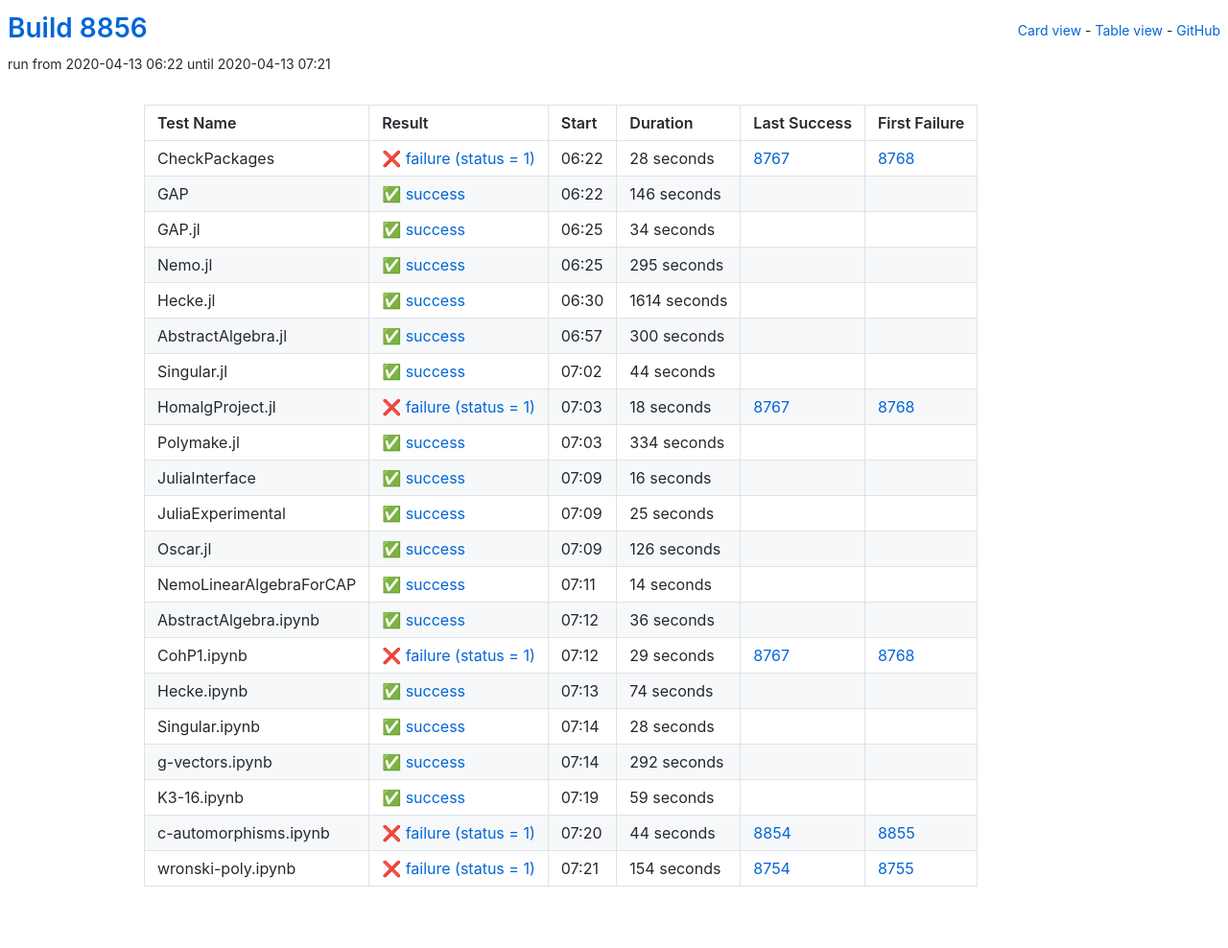
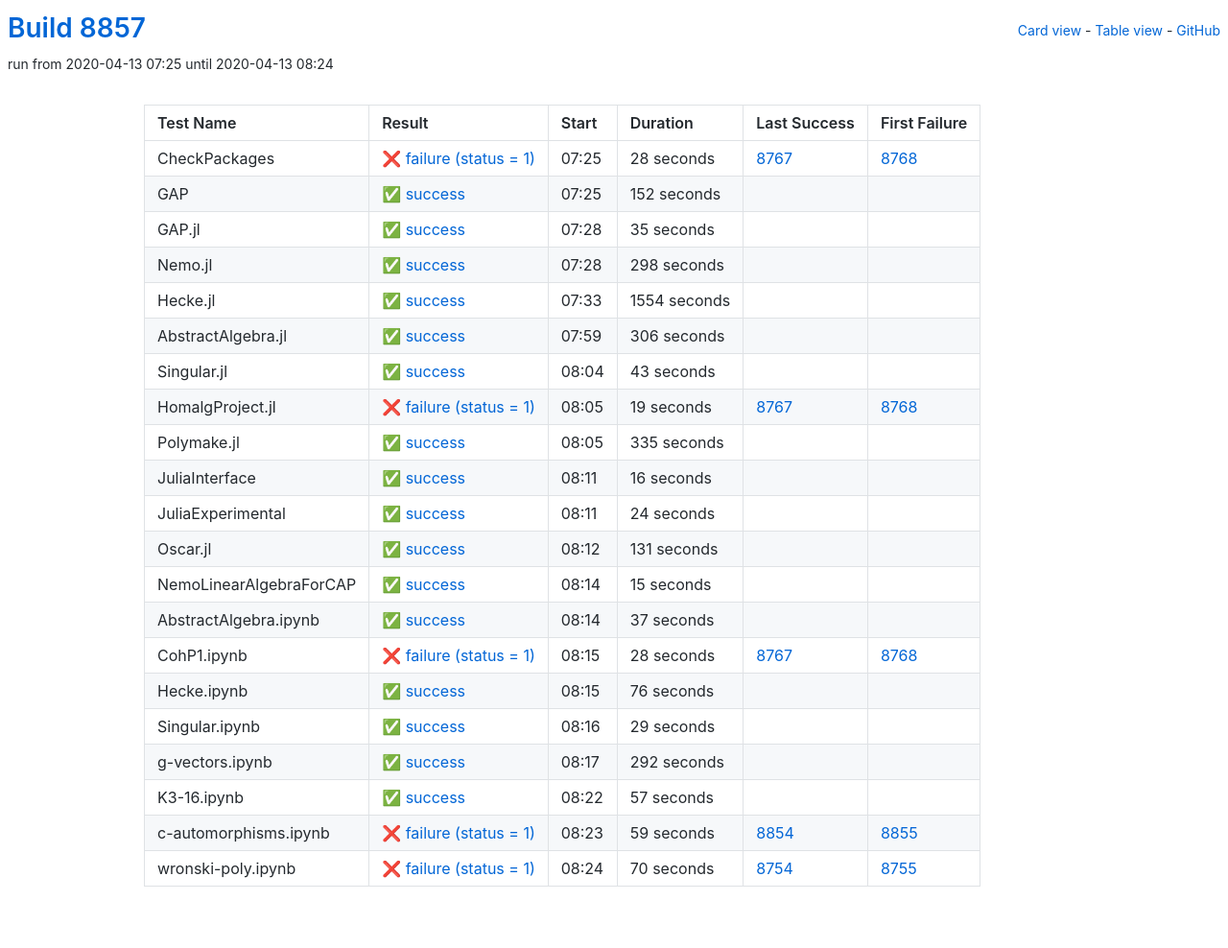
Before and after one commit to oscar-system/oscar-ci-status, a Jekyll site: the page built from table.html, in a window 1280 px wide. Shown: the whole page at 96% size. Built offline with Jekyll 4.4.1, drawn with Linux system fonts in a browser that asks for light colours.

Commit message:
Build 8857

```diff
--- a/_data/ci.yml
+++ b/_data/ci.yml
@@ -1,5 +1,5 @@
-build: 8856
-build_url: https://oscarci.mathematik.uni-kl.de/job/oscar/8856/
+build: 8857
+build_url: https://oscarci.mathematik.uni-kl.de/job/oscar/8857/
 job: oscar
 tests:
 - duration: 28
@@ -8,97 +8,97 @@
   first_failure_url: https://oscarci.mathematik.uni-kl.de/job/oscar/8768/
   last_success: 8767
   last_success_url: https://oscarci.mathematik.uni-kl.de/job/oscar/8767/
-  log: https://oscarci.mathematik.uni-kl.de/job/oscar/8856/artifact/logs/build-8856/CheckPackages.log
+  log: https://oscarci.mathematik.uni-kl.de/job/oscar/8857/artifact/logs/build-8857/CheckPackages.log
   name: CheckPackages
-  start: 2020-04-13 06:22
+  start: 2020-04-13 07:25
   status: failure
   success: false
-- duration: 146
+- duration: 152
   exitcode: 0
   first_failure: false
   first_failure_url: null
   last_success: false
   last_success_url: null
-  log: https://oscarci.mathematik.uni-kl.de/job/oscar/8856/artifact/logs/build-8856/GAP.log
+  log: https://oscarci.mathematik.uni-kl.de/job/oscar/8857/artifact/logs/build-8857/GAP.log
   name: GAP
-  start: 2020-04-13 06:22
+  start: 2020-04-13 07:25
   status: success
   success: true
-- duration: 34
+- duration: 35
   exitcode: 0
   first_failure: false
   first_failure_url: null
   last_success: false
   last_success_url: null
-  log: https://oscarci.mathematik.uni-kl.de/job/oscar/8856/artifact/logs/build-8856/GAP.jl.log
+  log: https://oscarci.mathematik.uni-kl.de/job/oscar/8857/artifact/logs/build-8857/GAP.jl.log
   name: GAP.jl
-  start: 2020-04-13 06:25
+  start: 2020-04-13 07:28
   status: success
   success: true
-- duration: 295
+- duration: 298
   exitcode: 0
   first_failure: false
   first_failure_url: null
   last_success: false
   last_success_url: null
-  log: https://oscarci.mathematik.uni-kl.de/job/oscar/8856/artifact/logs/build-8856/Nemo.jl.log
+  log: https://oscarci.mathematik.uni-kl.de/job/oscar/8857/artifact/logs/build-8857/Nemo.jl.log
   name: Nemo.jl
-  start: 2020-04-13 06:25
+  start: 2020-04-13 07:28
   status: success
   success: true
-- duration: 1614
+- duration: 1554
   exitcode: 0
   first_failure: false
   first_failure_url: null
   last_success: false
   last_success_url: null
-  log: https://oscarci.mathematik.uni-kl.de/job/oscar/8856/artifact/logs/build-8856/Hecke.jl.log
+  log: https://oscarci.mathematik.uni-kl.de/job/oscar/8857/artifact/logs/build-8857/Hecke.jl.log
   name: Hecke.jl
-  start: 2020-04-13 06:30
+  start: 2020-04-13 07:33
   status: success
   success: true
-- duration: 300
+- duration: 306
   exitcode: 0
   first_failure: false
   first_failure_url: null
   last_success: false
   last_success_url: null
-  log: https://oscarci.mathematik.uni-kl.de/job/oscar/8856/artifact/logs/build-8856/AbstractAlgebra.jl.log
+  log: https://oscarci.mathematik.uni-kl.de/job/oscar/8857/artifact/logs/build-8857/AbstractAlgebra.jl.log
   name: AbstractAlgebra.jl
-  start: 2020-04-13 06:57
+  start: 2020-04-13 07:59
   status: success
   success: true
-- duration: 44
+- duration: 43
   exitcode: 0
   first_failure: false
   first_failure_url: null
   last_success: false
   last_success_url: null
-  log: https://oscarci.mathematik.uni-kl.de/job/oscar/8856/artifact/logs/build-8856/Singular.jl.log
+  log: https://oscarci.mathematik.uni-kl.de/job/oscar/8857/artifact/logs/build-8857/Singular.jl.log
   name: Singular.jl
-  start: 2020-04-13 07:02
+  start: 2020-04-13 08:04
   status: success
   success: true
-- duration: 18
+- duration: 19
   exitcode: 1
   first_failure: 8768
   first_failure_url: https://oscarci.mathematik.uni-kl.de/job/oscar/8768/
   last_success: 8767
   last_success_url: https://oscarci.mathematik.uni-kl.de/job/oscar/8767/
-  log: https://oscarci.mathematik.uni-kl.de/job/oscar/8856/artifact/logs/build-8856/HomalgProject.jl.log
+  log: https://oscarci.mathematik.uni-kl.de/job/oscar/8857/artifact/logs/build-8857/HomalgProject.jl.log
   name: HomalgProject.jl
-  start: 2020-04-13 07:03
+  start: 2020-04-13 08:05
   status: failure
   success: false
-- duration: 334
+- duration: 335
   exitcode: 0
   first_failure: false
   first_failure_url: null
   last_success: false
   last_success_url: null
-  log: https://oscarci.mathematik.uni-kl.de/job/oscar/8856/artifact/logs/build-8856/Polymake.jl.log
+  log: https://oscarci.mathematik.uni-kl.de/job/oscar/8857/artifact/logs/build-8857/Polymake.jl.log
   name: Polymake.jl
-  start: 2020-04-13 07:03
+  start: 2020-04-13 08:05
   status: success
   success: true
 - duration: 16
@@ -107,86 +107,86 @@
   first_failure_url: null
   last_success: false
   last_success_url: null
-  log: https://oscarci.mathematik.uni-kl.de/job/oscar/8856/artifact/logs/build-8856/JuliaInterface.log
+  log: https://oscarci.mathematik.uni-kl.de/job/oscar/8857/artifact/logs/build-8857/JuliaInterface.log
   name: JuliaInterface
-  start: 2020-04-13 07:09
+  start: 2020-04-13 08:11
   status: success
   success: true
-- duration: 25
+- duration: 24
   exitcode: 0
   first_failure: false
   first_failure_url: null
   last_success: false
   last_success_url: null
-  log: https://oscarci.mathematik.uni-kl.de/job/oscar/8856/artifact/logs/build-8856/JuliaExperimental.log
+  log: https://oscarci.mathematik.uni-kl.de/job/oscar/8857/artifact/logs/build-8857/JuliaExperimental.log
   name: JuliaExperimental
-  start: 2020-04-13 07:09
+  start: 2020-04-13 08:11
   status: success
   success: true
-- duration: 126
+- duration: 131
   exitcode: 0
   first_failure: false
   first_failure_url: null
   last_success: false
   last_success_url: null
-  log: https://oscarci.mathematik.uni-kl.de/job/oscar/8856/artifact/logs/build-8856/Oscar.jl.log
+  log: https://oscarci.mathematik.uni-kl.de/job/oscar/8857/artifact/logs/build-8857/Oscar.jl.log
   name: Oscar.jl
-  start: 2020-04-13 07:09
+  start: 2020-04-13 08:12
   status: success
   success: true
-- duration: 14
+- duration: 15
   exitcode: 0
   first_failure: false
   first_failure_url: null
   last_success: false
   last_success_url: null
-  log: https://oscarci.mathematik.uni-kl.de/job/oscar/8856/artifact/logs/build-8856/NemoLinearAlgebraForCAP.log
+  log: https://oscarci.mathematik.uni-kl.de/job/oscar/8857/artifact/logs/build-8857/NemoLinearAlgebraForCAP.log
   name: NemoLinearAlgebraForCAP
-  start: 2020-04-13 07:11
+  start: 2020-04-13 08:14
   status: success
   success: true
-- duration: 36
+- duration: 37
   exitcode: 0
   first_failure: false
   first_failure_url: null
   last_success: false
   last_success_url: null
-  log: https://oscarci.mathematik.uni-kl.de/job/oscar/8856/artifact/logs/build-8856/AbstractAlgebra.ipynb.log
+  log: https://oscarci.mathematik.uni-kl.de/job/oscar/8857/artifact/logs/build-8857/AbstractAlgebra.ipynb.log
   name: AbstractAlgebra.ipynb
-  start: 2020-04-13 07:12
+  start: 2020-04-13 08:14
   status: success
   success: true
-- duration: 29
+- duration: 28
   exitcode: 1
   first_failure: 8768
   first_failure_url: https://oscarci.mathematik.uni-kl.de/job/oscar/8768/
   last_success: 8767
   last_success_url: https://oscarci.mathematik.uni-kl.de/job/oscar/8767/
-  log: https://oscarci.mathematik.uni-kl.de/job/oscar/8856/artifact/logs/build-8856/CohP1.ipynb.log
+  log: https://oscarci.mathematik.uni-kl.de/job/oscar/8857/artifact/logs/build-8857/CohP1.ipynb.log
   name: CohP1.ipynb
-  start: 2020-04-13 07:12
+  start: 2020-04-13 08:15
   status: failure
   success: false
-- duration: 74
+- duration: 76
   exitcode: 0
   first_failure: false
   first_failure_url: null
   last_success: false
   last_success_url: null
-  log: https://oscarci.mathematik.uni-kl.de/job/oscar/8856/artifact/logs/build-8856/Hecke.ipynb.log
+  log: https://oscarci.mathematik.uni-kl.de/job/oscar/8857/artifact/logs/build-8857/Hecke.ipynb.log
   name: Hecke.ipynb
-  start: 2020-04-13 07:13
+  start: 2020-04-13 08:15
   status: success
   success: true
-- duration: 28
+- duration: 29
   exitcode: 0
   first_failure: false
   first_failure_url: null
   last_success: false
   last_success_url: null
-  log: https://oscarci.mathematik.uni-kl.de/job/oscar/8856/artifact/logs/build-8856/Singular.ipynb.log
+  log: https://oscarci.mathematik.uni-kl.de/job/oscar/8857/artifact/logs/build-8857/Singular.ipynb.log
   name: Singular.ipynb
-  start: 2020-04-13 07:14
+  start: 2020-04-13 08:16
   status: success
   success: true
 - duration: 292
@@ -195,41 +195,41 @@
   first_failure_url: null
   last_success: false
   last_success_url: null
-  log: https://oscarci.mathematik.uni-kl.de/job/oscar/8856/artifact/logs/build-8856/g-vectors.ipynb.log
+  log: https://oscarci.mathematik.uni-kl.de/job/oscar/8857/artifact/logs/build-8857/g-vectors.ipynb.log
   name: g-vectors.ipynb
-  start: 2020-04-13 07:14
+  start: 2020-04-13 08:17
   status: success
   success: true
-- duration: 59
+- duration: 57
   exitcode: 0
   first_failure: false
   first_failure_url: null
   last_success: false
   last_success_url: null
-  log: https://oscarci.mathematik.uni-kl.de/job/oscar/8856/artifact/logs/build-8856/K3-16.ipynb.log
+  log: https://oscarci.mathematik.uni-kl.de/job/oscar/8857/artifact/logs/build-8857/K3-16.ipynb.log
   name: K3-16.ipynb
-  start: 2020-04-13 07:19
+  start: 2020-04-13 08:22
   status: success
   success: true
-- duration: 44
+- duration: 59
   exitcode: 1
   first_failure: 8855
   first_failure_url: https://oscarci.mathematik.uni-kl.de/job/oscar/8855/
   last_success: 8854
   last_success_url: https://oscarci.mathematik.uni-kl.de/job/oscar/8854/
-  log: https://oscarci.mathematik.uni-kl.de/job/oscar/8856/artifact/logs/build-8856/c-automorphisms.ipynb.log
+  log: https://oscarci.mathematik.uni-kl.de/job/oscar/8857/artifact/logs/build-8857/c-automorphisms.ipynb.log
   name: c-automorphisms.ipynb
-  start: 2020-04-13 07:20
+  start: 2020-04-13 08:23
   status: failure
   success: false
-- duration: 154
+- duration: 70
   exitcode: 1
   first_failure: 8755
   first_failure_url: https://oscarci.mathematik.uni-kl.de/job/oscar/8755/
   last_success: 8754
   last_success_url: https://oscarci.mathematik.uni-kl.de/job/oscar/8754/
-  log: https://oscarci.mathematik.uni-kl.de/job/oscar/8856/artifact/logs/build-8856/wronski-poly.ipynb.log
+  log: https://oscarci.mathematik.uni-kl.de/job/oscar/8857/artifact/logs/build-8857/wronski-poly.ipynb.log
   name: wronski-poly.ipynb
-  start: 2020-04-13 07:21
+  start: 2020-04-13 08:24
   status: failure
   success: false
```
Also changed, not shown: README.md.
